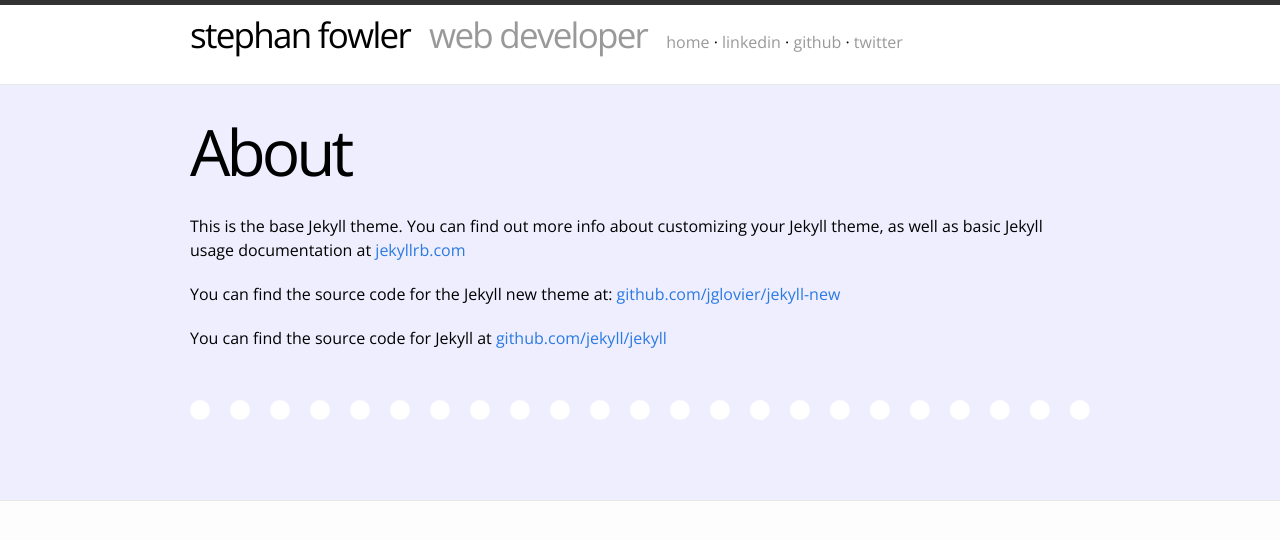
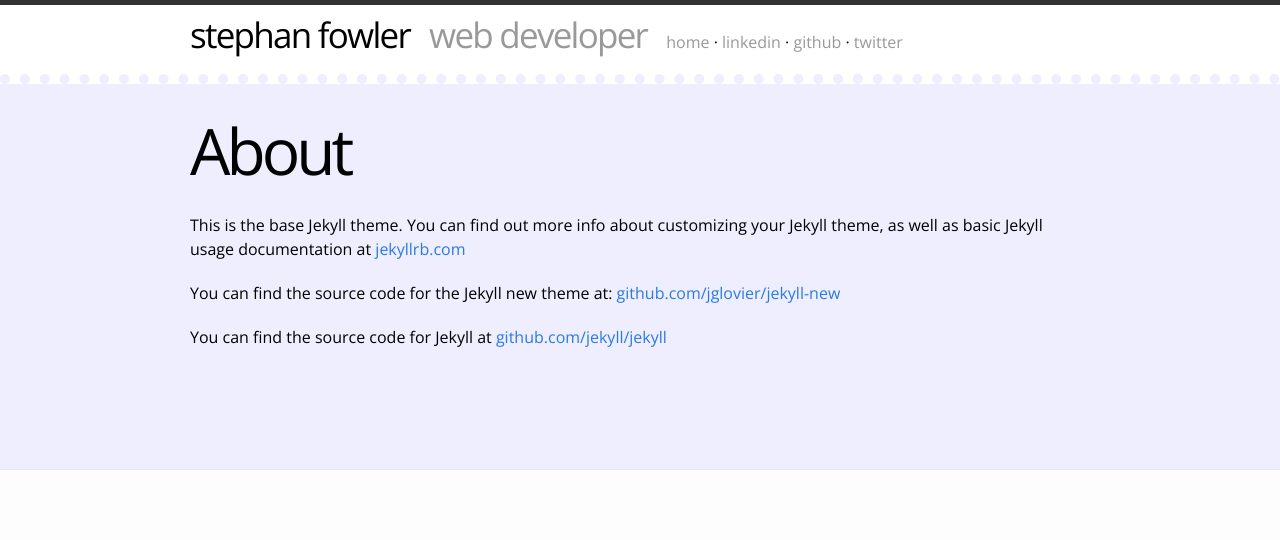
Before and after one commit to stephanfowler/stephanfowler.github.io, a Jekyll site: the page built from about.md, in a window 1280 px wide. Shown: the top 540 px of the page. Built offline with Jekyll 4.4.1, drawn with Linux system fonts in a browser that asks for light colours.

Commit message:
Crenellation

```diff
--- a/css/main.css
+++ b/css/main.css
@@ -31,7 +31,7 @@ a:visited { color: #2a7ae2; }
 .wrap:after { clear: both; }
 .wrap {
   max-width: 900px;
-  padding: 15px 10px 20px 10px;
+  padding: 15px 10px 10px 10px;
   margin: 0 auto;
   zoom: 1;
 }
@@ -44,8 +44,7 @@ a:visited { color: #2a7ae2; }
 
 .site-header {
   border-top: 5px solid #333;
-  border-bottom: 1px solid #e8e8e8;
-  min-height: 56px;
+  border-bottom: 10px dotted #eeeeff;
   background-color: white;
 }
 
@@ -288,7 +287,6 @@ a:visited { color: #2a7ae2; }
     overflow: auto;
     margin-bottom: 50px;
     padding: 0 20px 20px 0;
-    border-bottom: 20px dotted #fff;
 }
 
 .post pre,
```
